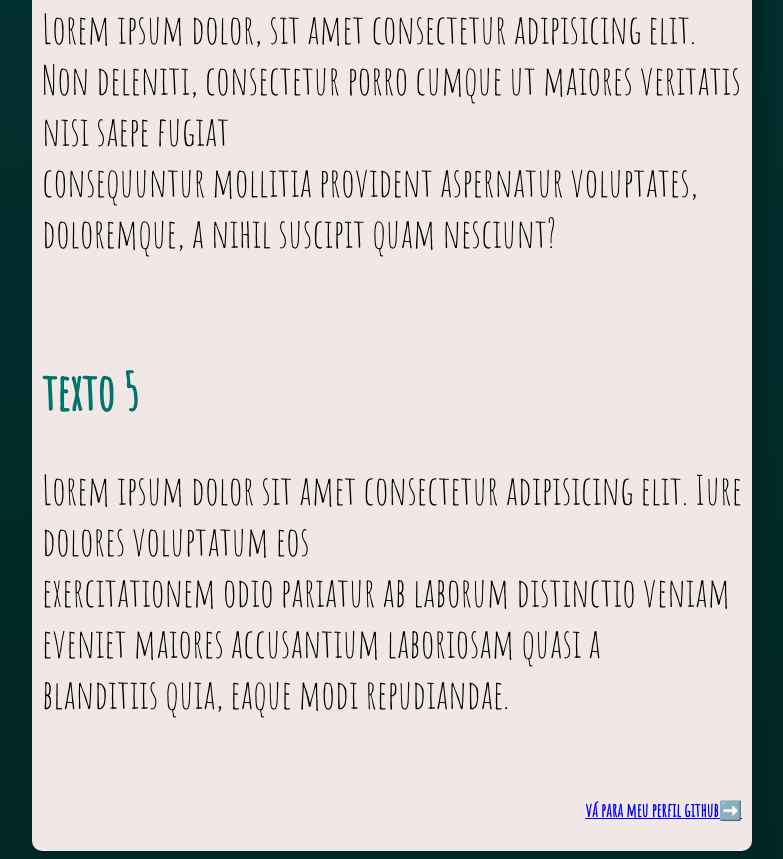
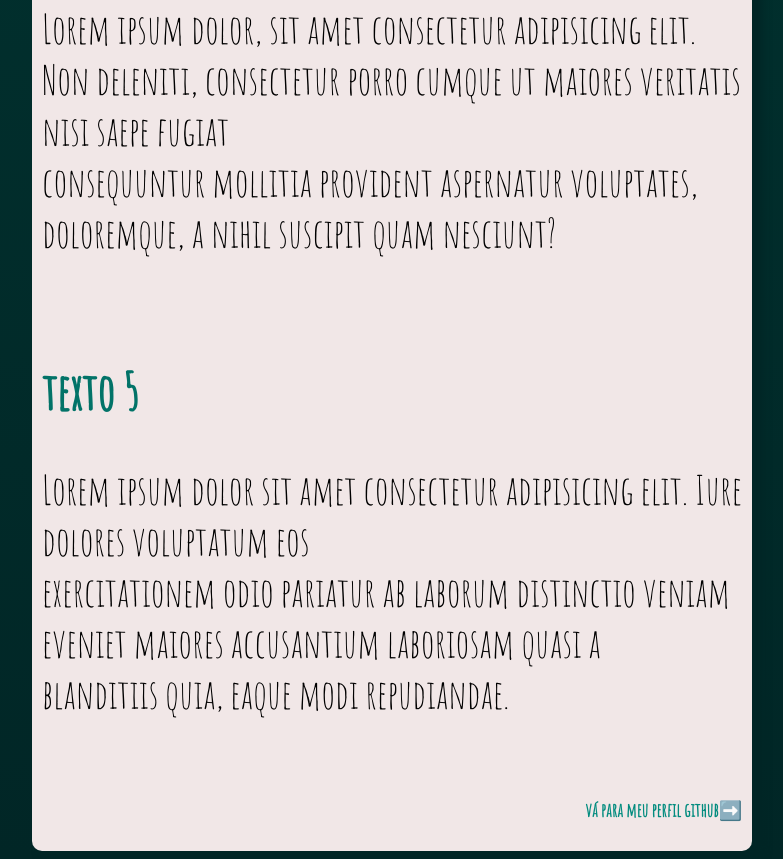
Before and after one commit to edscars/modelo-site, a plain HTML site: page index.html in a window 1280 px wide. Shown: the part 1762-2621 px from the top of the page, without its empty margins (248-1031 px from the left). Drawn offline with Linux system fonts and the light colour scheme.

Commit message:
atualizando

```diff
--- a/style.css
+++ b/style.css
@@ -38,3 +38,16 @@ h3 {
        text-align: right;
        color: #038C7F;
    }
+ a {
+       text-decoration: none;
+     color: #038C7F;
+   }
+
+   a:hover{
+
+     color: #076969;
+   }
+   a:active {
+
+     color: #01403A;
+   }
```
